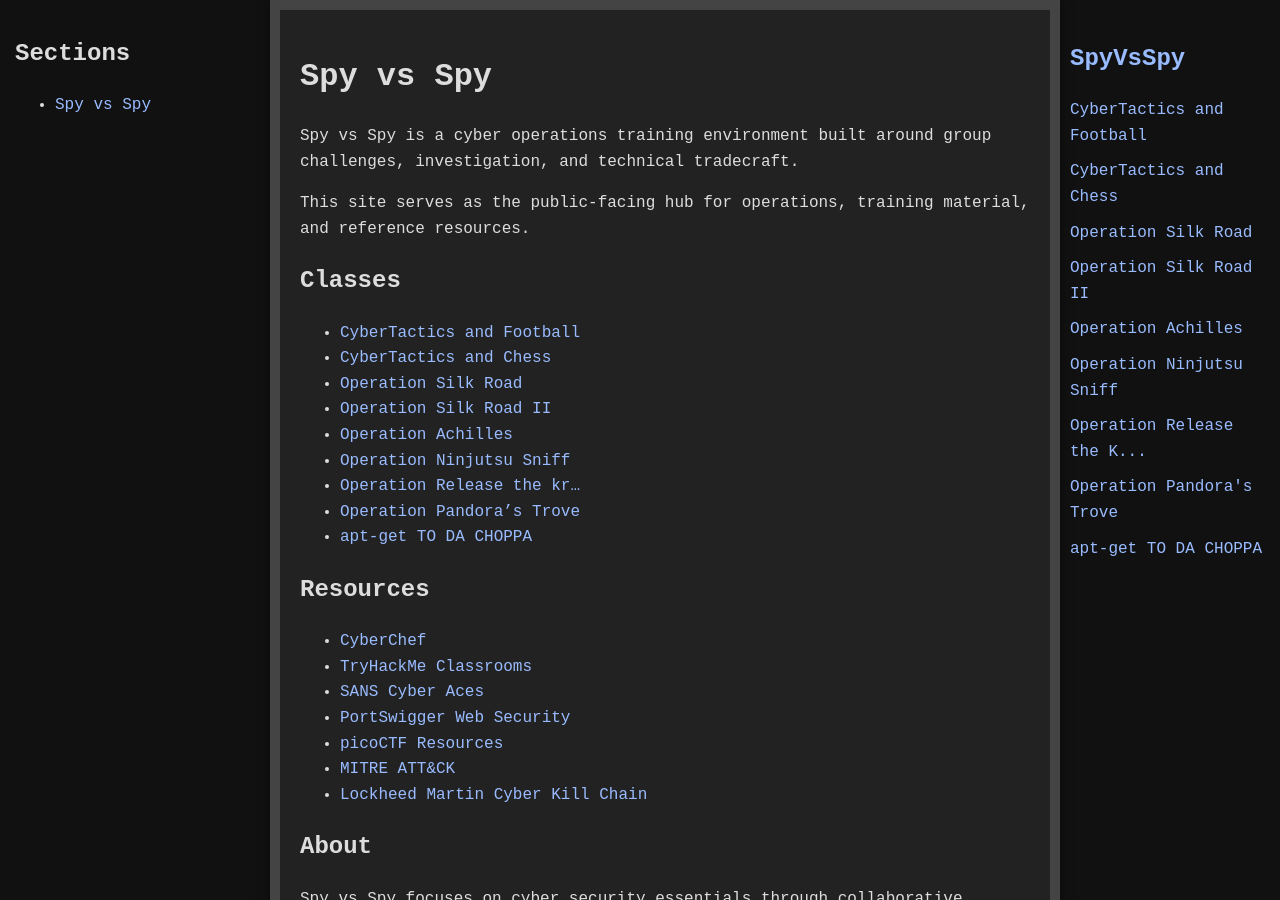
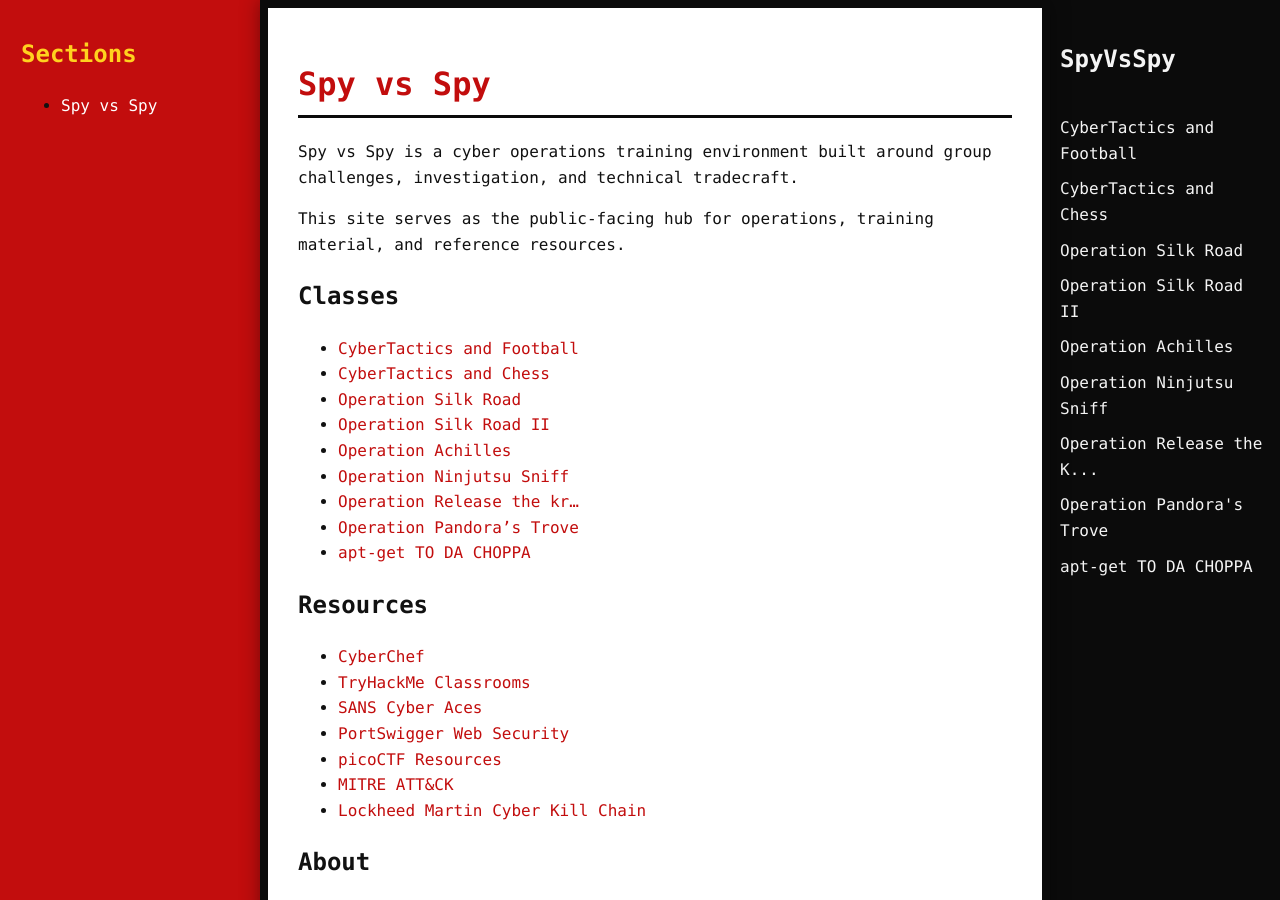
Before and after one commit to jboyce1/SpyVsSpy, a Jekyll site: the page built from index.md, in a window 1280 px wide and 900 px high. Built offline with Jekyll 4.4.1, drawn with Linux system fonts in a browser that asks for light colours.

Commit message:
Update styles.css
Signed-off-by: jboyce1 <79017276+jboyce1@users.noreply.github.com>

```diff
--- a/assets/css/styles.css
+++ b/assets/css/styles.css
@@ -1,8 +1,11 @@
-/* General Styling */
+/* ================================
+   SPY vs SPY THEME
+   ================================ */
+
 body {
-    font-family: 'Courier New', Courier, monospace;
-    background-color: #333; /* Dark background */
-    color: #fff; /* White text */
+    font-family: Consolas, "Courier New", monospace;
+    background-color: #ffd21f; /* explosion yellow */
+    color: #111;
     margin: 0;
     padding: 0;
     line-height: 1.6;
@@ -13,65 +16,99 @@
     position: fixed;
     right: 0;
     top: 0;
-    width: 200px;
+    width: 210px;
     height: 100vh;
-    background-color: #111; /* Dark background for nav */
-    color: #fff;
+    background-color: #0b0b0b; /* bomb black */
+    color: #f5f5f5;
     padding: 20px 10px;
-    overflow-y: auto; /* Allows scrolling within the navigation bar if needed */
-    box-shadow: -2px 0 5px rgba(0, 0, 0, 0.5);
+    overflow-y: auto;
+    border-left: 6px solid #c20d0d; /* dynamite red */
+    box-shadow: -4px 0 10px rgba(0, 0, 0, 0.6);
 }
 
 /* Header inside the navigation bar */
 nav h1 {
     font-size: 1.5em;
     margin-bottom: 20px;
+    color: #ffd21f; /* yellow */
 }
 
 /* Styling links in navigation */
 nav a {
-    color: #9bf; /* Light blue links */
+    color: #f5f5f5;
     text-decoration: none;
     display: block;
     margin-bottom: 10px;
 }
 
 nav a:hover {
-    color: #ddf;
+    color: #ffd21f;
 }
 
 /* Main Content */
 .main-content {
-    margin-left: 270px; /* Push content to avoid left nav overlap */
-    margin-right: 220px; /* Account for right nav */
+    margin-left: 260px;
+    margin-right: 230px;
     position: relative;
-    background-color: #222; /* Match page background */
+    background-color: #ffffff; /* paper white */
     z-index: 100;
-    padding: 20px;
-    max-width: calc(100% - 490px); /* Adjust width dynamically */
+    padding: 30px;
+    max-width: calc(100% - 490px);
     min-height: 100vh;
-    border: 10px solid #444;
-    box-shadow: 0 0 10px rgba(0, 0, 0, 0.5);
+    border: 8px solid #0b0b0b;
+    box-shadow: 0 0 18px rgba(0, 0, 0, 0.4);
 }
 
-/* Ensure the left nav stays below the main content */
+/* Left nav / TOC */
 #left-nav {
     position: fixed;
     left: 0;
     top: 0;
-    width: 250px;
+    width: 240px;
     height: 100vh;
-    background: #111;
-    color: white;
+    background: #c20d0d; /* dynamite red */
+    color: #ffffff;
     padding: 15px;
     overflow-y: auto;
-    border-right: 10px solid #444;
-    z-index: 50; /* Behind main content */
+    border-right: 6px solid #0b0b0b;
+    z-index: 50;
+}
+
+#left-nav h2 {
+    color: #ffd21f;
+}
+
+#left-nav a {
+    color: #ffffff;
+    text-decoration: none;
+}
+
+#left-nav a:hover {
+    color: #ffd21f;
+}
+
+#toc a.active {
+    color: #ffd21f;
+    font-weight: bold;
 }
 
 /* Improve readability of text */
-p, li, h1, h2, h3, h4, h5, h6 {
-    color: #ddd; /* Light grey for better readability */
+p, li {
+    color: #111;
+}
+
+h1 {
+    color: #c20d0d;
+    border-bottom: 3px solid #0b0b0b;
+    padding-bottom: 4px;
+}
+
+h2 {
+    color: #111;
+}
+
+h3, h4, h5, h6 {
+    color: #444;
 }
 
 /* Walkthrough Section */
@@ -91,40 +128,42 @@
     width: 100%;
     height: auto;
 }
+
 /* Global hyperlink color settings */
-a, a:visited, a:hover, a:active {
-    color: #9bf; /* Light blue for all links */
-    text-decoration: none; /* Removes underline */
+a, a:visited, a:active {
+    color: #c20d0d;
+    text-decoration: none;
 }
 
-/* Make hover effect slightly brighter */
 a:hover {
-    color: #ddf; /* Lighter blue on hover */
+    color: #ff6600;
 }
-        /* ===== Scrollable Code Block Styling ===== */
+
+/* ===== Scrollable Code / Briefing Box Styling ===== */
 .scroll-box {
-        background-color: #1e1e1e; /* Dark background for contrast */
-        color: #9bf; /* Light blue text */
-        padding: 10px;
-        margin: 10px 0;
-        border: 1px solid #444;
-        border-radius: 5px;
-        font-family: 'Courier New', Courier, monospace;
+    background-color: #fff4a3; /* pale paper/explosion yellow */
+    color: #111;
+    padding: 12px;
+    margin: 12px 0;
+    border: 3px solid #0b0b0b;
+    border-radius: 4px;
+    font-family: Consolas, "Courier New", monospace;
     font-size: 14px;
-        overflow-x: auto; /* Enables horizontal scrolling */
-        max-width: 100%; /* Prevents bleeding */
-        white-space: pre-wrap; /* Wraps lines properly */
-        word-wrap: break-word; /* Breaks long words to prevent overflow */
+    overflow-x: auto;
+    max-width: 100%;
+    white-space: pre-wrap;
+    word-wrap: break-word;
     display: block;
+    box-shadow: 0 3px 8px rgba(0,0,0,0.15);
 }
 
 .terminal {
-        background-color: #0c0c0c;              /* True terminal black */
-        color: #d4d4d4;                         /* Neutral terminal text */
-        padding: 10px;
-        margin: 10px 0;
-        border-radius: 5px;
-        border: 1px solid #333;
+    background-color: #0b0b0b;
+    color: #00ff9c; /* terminal green */
+    padding: 12px;
+    margin: 12px 0;
+    border-radius: 4px;
+    border: 3px solid #444;
     font-family: Consolas, "Courier New", monospace;
     font-size: 14px;
     line-height: 1.4;
@@ -132,11 +171,20 @@
     max-width: 100%;
     white-space: pre-wrap;
     word-break: break-word;
-        box-shadow: 0 4px 12px rgba(0,0,0,0.4);
+    box-shadow: inset 0 0 12px rgba(0,0,0,0.8), 0 4px 12px rgba(0,0,0,0.35);
 }
+
+/* Lists inside briefing/terminal boxes */
+.scroll-box ul,
+.scroll-box ol,
+.terminal ul,
+.terminal ol {
+    margin-top: 8px;
+    margin-bottom: 8px;
+}
+
 /* Mobile Styles */
 @media screen and (max-width: 768px) {
-    /* Hide left-side TOC navigation */
     #left-nav {
         display: none !important;
         visibility: hidden;
@@ -144,15 +192,14 @@
         left: -9999px;
     }
 
-    /* Make main content full width */
     .main-content {
-        margin: 0 auto; /* Center content */
-        width: 90%; /* Provide some margin on small screens */
+        margin: 0 auto;
+        width: 90%;
         max-width: 100%;
         padding: 15px;
+        border-width: 5px;
     }
 
-    /* Adjust right navigation */
     nav {
         width: 100%;
         height: auto;
@@ -162,18 +209,19 @@
         justify-content: center;
         align-items: center;
         padding: 10px;
-        background: #222;
+        background: #0b0b0b;
+        border-left: none;
+        border-bottom: 4px solid #c20d0d;
         box-shadow: 0 2px 5px rgba(0, 0, 0, 0.5);
-        overflow: hidden; /* Prevents excessive space usage */
+        overflow: hidden;
     }
 
-    /* Stack navigation links horizontally */
     nav a {
         display: inline-block;
         padding: 6px 8px;
         font-size: 13px;
         margin: 4px;
         text-align: center;
-        white-space: nowrap; /* Prevents wrapping */
+        white-space: nowrap;
     }
 }
```
Lines whose indentation alone changed are shown as unchanged.
